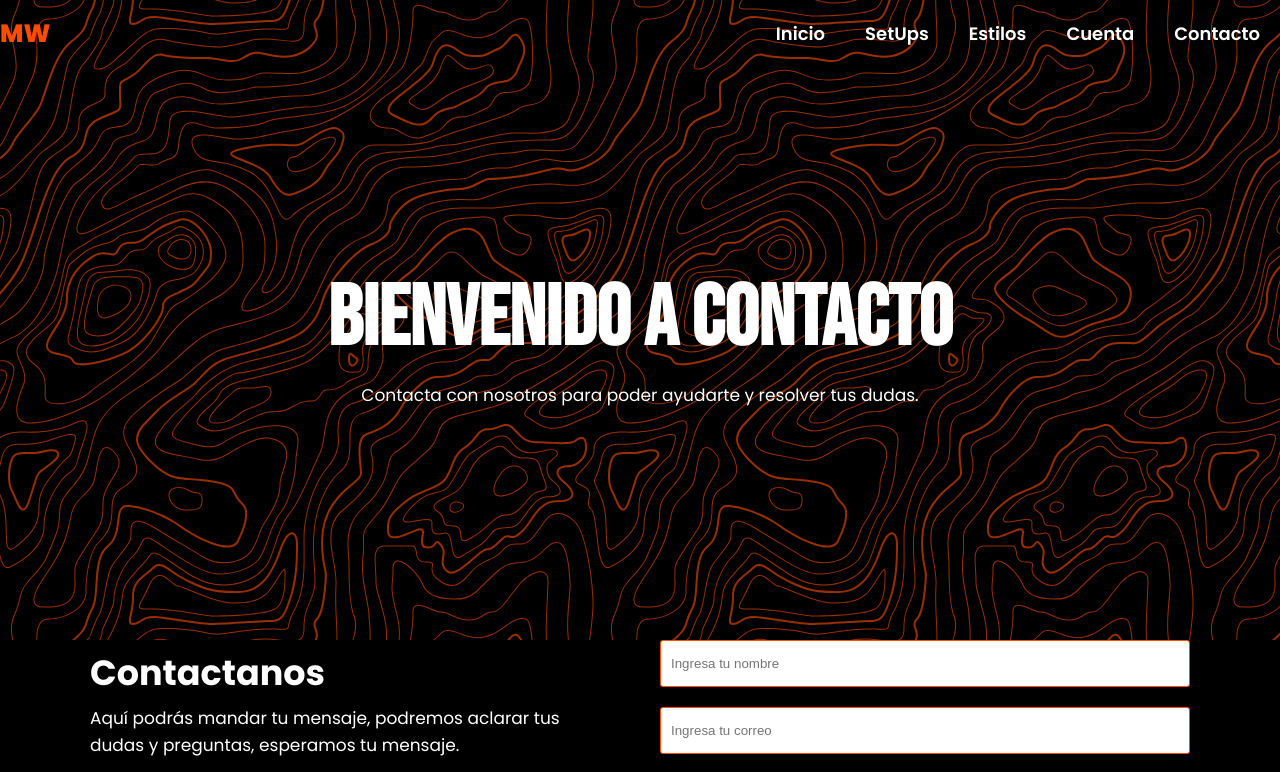
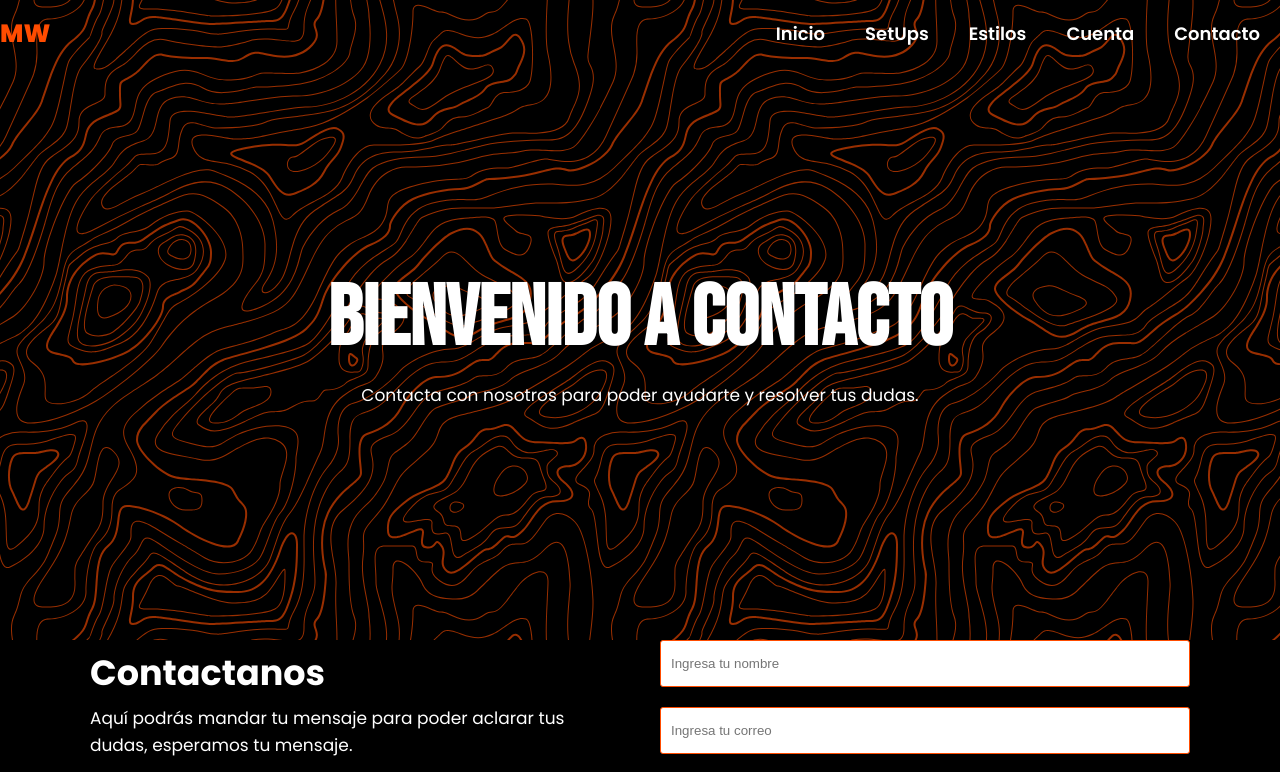
Before and after one commit to xzignacio/PreEntrega2-Escarcha, a plain HTML site: page paginas/contacto.html in a window 1280 px wide. Shown: the top 772 px of the page. Drawn offline with nearby package versions, Linux system fonts and the light colour scheme.

Commit message:
primera version

```diff
--- a/paginas/contacto.html
+++ b/paginas/contacto.html
@@ -39,7 +39,7 @@
         <div class="container-form">
             <div class="info-form">
                 <h2 class="container-form-h2">Contactanos</h2>
-                <p class="container-form-p">Aquí podrás mandar tu mensaje, podremos aclarar tus dudas y preguntas, esperamos tu mensaje.</p>
+                <p class="container-form-p">Aquí podrás mandar tu mensaje para poder aclarar tus dudas, esperamos tu mensaje.</p>
             </div>
             <form action="#" autocomplete="off">
                 <input type="text" name="nombre" placeholder="Ingresa tu nombre" class="campo">
```
